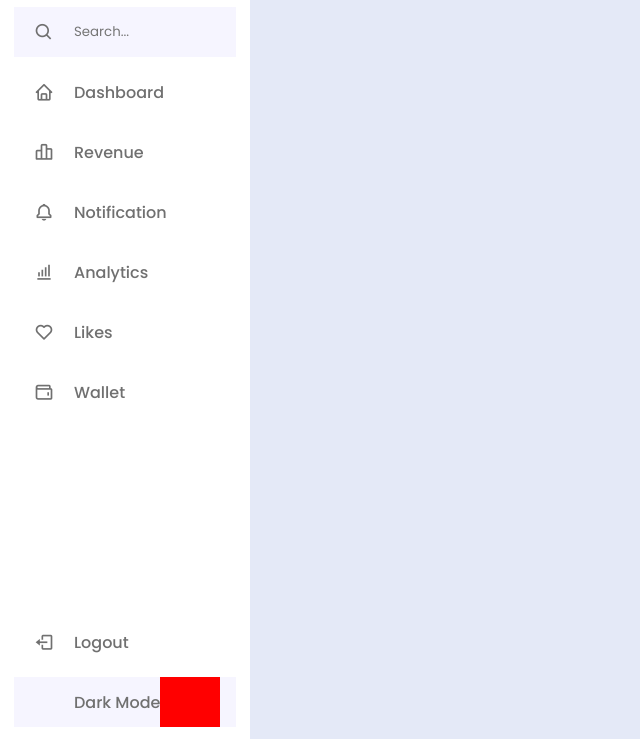
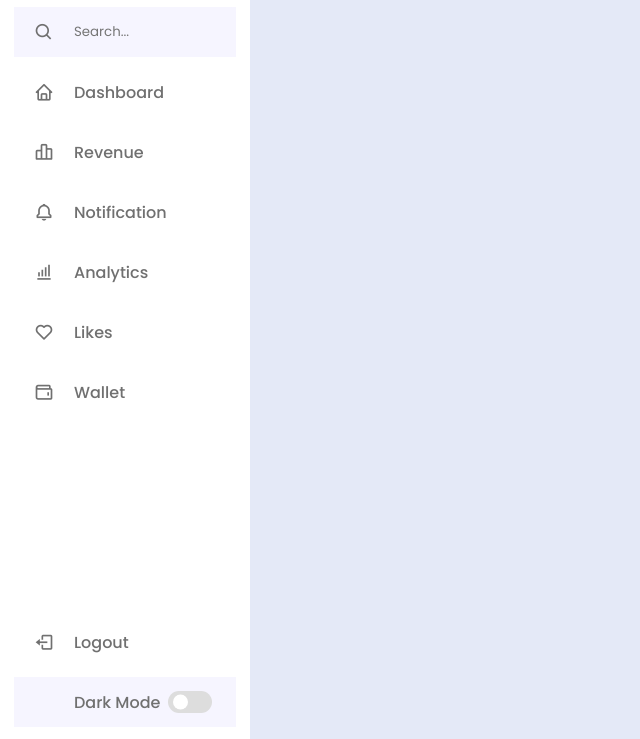
Before and after one commit to marcosventuraDev/Deshboard, a plain HTML site: page index.html in a window 1280 px wide. Shown: the part 61-800 px from the top of the page, without its empty margins (0-640 px from the left). Drawn offline with nearby package versions, Linux system fonts and the light colour scheme.

Commit message:
Implementando  botão de controle de iluminação

```diff
--- a/css/style.css
+++ b/css/style.css
@@ -185,7 +185,31 @@ header .image-text .header-text{
     opacity: 0;
 }
 .menu-bar .mode .toggle-switch{
+    display: flex;
+    align-items: center;
+    justify-content: center;
    height: 100%;
    min-width: 60px;
-   background: red;
+
 }
+
+.toggle-switch .switch{
+    position: relative;
+    height: 22px;
+    width: 44px;
+    border-radius: 25px;
+    background: var(--toggle-color);
+}
+
+.switch::before{
+    content: '';
+    position: absolute;
+    height: 15px;
+    width: 15px;
+    border-radius: 50%;
+    top: 50%;
+    left: 5px;
+    transform: translateY(-50%);
+    background: var(--sidebar-color );
+
+}
```
